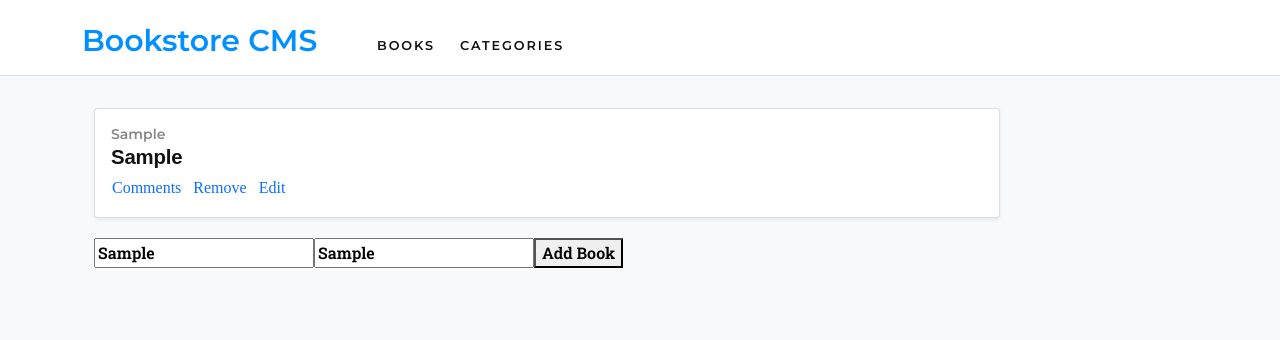
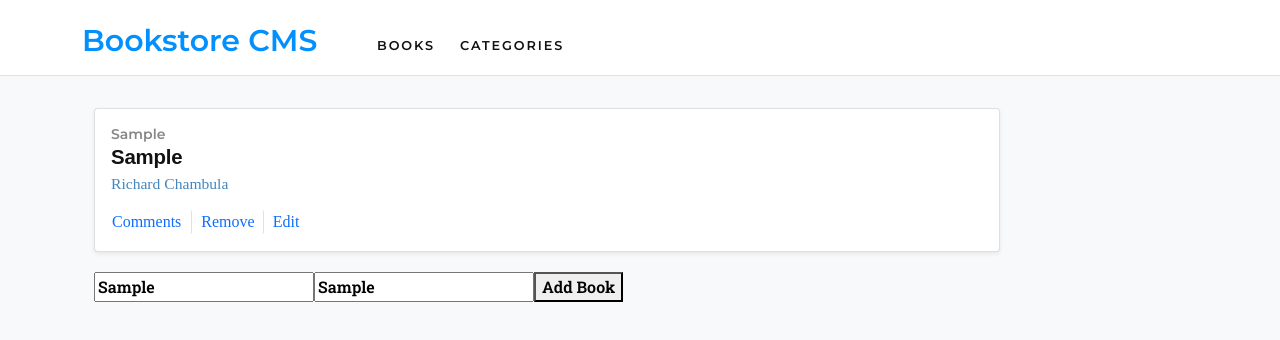
Before and after one commit to rtonata88/Bookstore, a React (Create React App) app: page / in a window 1280 px wide. Both pictures are taken after typing "Sample", "Sample" into the empty fields and a click on the button "Add Book". Shown: the top 340 px of the page. Built offline with nearby package versions, Linux system fonts and the light colour scheme; no server answers.

Commit message:
Add styling for category, book title, author, and book links

```diff
--- /dev/null
+++ b/src/ProgressBar.css
@@ -0,0 +1,95 @@
+.progress {
+  width: 150px;
+  height: 150px;
+  background: none;
+  position: relative;
+}
+
+.progress::after {
+  content: "";
+  width: 100%;
+  height: 100%;
+  border-radius: 50%;
+  border: 6px solid #eee;
+  position: absolute;
+  top: 0;
+  left: 0;
+}
+
+.progress>span {
+  width: 50%;
+  height: 100%;
+  overflow: hidden;
+  position: absolute;
+  top: 0;
+  z-index: 1;
+}
+
+.progress .progress-left {
+  left: 0;
+}
+
+.progress .progress-bar {
+  width: 100%;
+  height: 100%;
+  background: none;
+  border-width: 6px;
+  border-style: solid;
+  position: absolute;
+  top: 0;
+}
+
+.progress .progress-left .progress-bar {
+  left: 100%;
+  border-top-right-radius: 80px;
+  border-bottom-right-radius: 80px;
+  border-left: 0;
+  -webkit-transform-origin: center left;
+  transform-origin: center left;
+}
+
+.progress .progress-right {
+  right: 0;
+}
+
+.progress .progress-right .progress-bar {
+  left: -100%;
+  border-top-left-radius: 80px;
+  border-bottom-left-radius: 80px;
+  border-right: 0;
+  -webkit-transform-origin: center right;
+  transform-origin: center right;
+}
+
+.progress .progress-value {
+  position: absolute;
+  top: 0;
+  left: 0;
+}
+
+/*
+*
+* ==========================================
+* FOR DEMO PURPOSE
+* ==========================================
+*
+*/
+
+body {
+  background: #ff7e5f;
+  background: -webkit-linear-gradient(to right, #ff7e5f, #feb47b);
+  background: linear-gradient(to right, #ff7e5f, #feb47b);
+  min-height: 100vh;
+}
+
+.rounded-lg {
+  border-radius: 1rem;
+}
+
+.text-gray {
+  color: #aaa;
+}
+
+div.h4 {
+  line-height: 1rem;
+}
--- a/src/components/BookItem.js
+++ b/src/components/BookItem.js
@@ -6,30 +6,34 @@ const BookItem = ({ book, removeBook }) => {
 
   const { title, category } = book;
   return (
-    <div className="card shadow-sm book-item">
-      <div className="card-body">
-        <p className="book-category">{category}</p>
-        <p className="book-title">{title}</p>
-        <div className="d-flex justify-content-start align-items-center">
+    <div className='card shadow-sm book-item'>
+      <div className='card-body'>
+        <div className='col-md-5 col-sm-12'>
+          <p className='book-category'>{category}</p>
+          <p className='book-title'>{title}</p>
+          <p className='book-author'>Richard Chambula</p>
+          <div className='d-flex justify-content-start align-items-center'>
             <button
-            type="button"
-            className="btn btn-link book-links border-end-1"
+              type='button'
+              className='btn btn-link book-links border-end border-end-1'
             >
               Comments
             </button>
 
             <button
-            type="button"
-            className="btn btn-link book-links border-end-1"
+              type='button'
+              className='btn btn-link book-links border-end border-end-1 px-2'
               onClick={removeBook}
             >
               Remove
             </button>
 
-          <button type="button" className="btn btn-link book-links">
+            <button type='button' className='btn btn-link book-links px-2'>
               Edit
             </button>
           </div>
+        </div>
+        <div className='col-md-4 col-sm-12'></div>
       </div>
     </div>
   );
--- a/src/index.css
+++ b/src/index.css
@@ -58,7 +58,7 @@ body {
 
 .book-title {
   height: 1.813rem;
-  margin: 0.188rem 20.188rem 0 0;
+  margin: 0.188rem 1.188rem 0 0;
   font-family: 'RobotoSlab', sans-serif !important;
   font-size: 1.275rem;
   font-weight: bold;
@@ -81,3 +81,14 @@ body {
   text-decoration: none !important;
   padding: 0 10px 0px 0 !important;
 }
+
+.book-author{
+  font-family: 'RobotoSlab', serif !important;
+  font-size: 0.975rem;
+  font-weight: 100;
+  font-stretch: normal;
+  font-style: normal;
+  line-height: normal;
+  letter-spacing: normal;
+  color: #4386bf  !important;
+}
```
Lines whose indentation alone changed are shown as unchanged.
